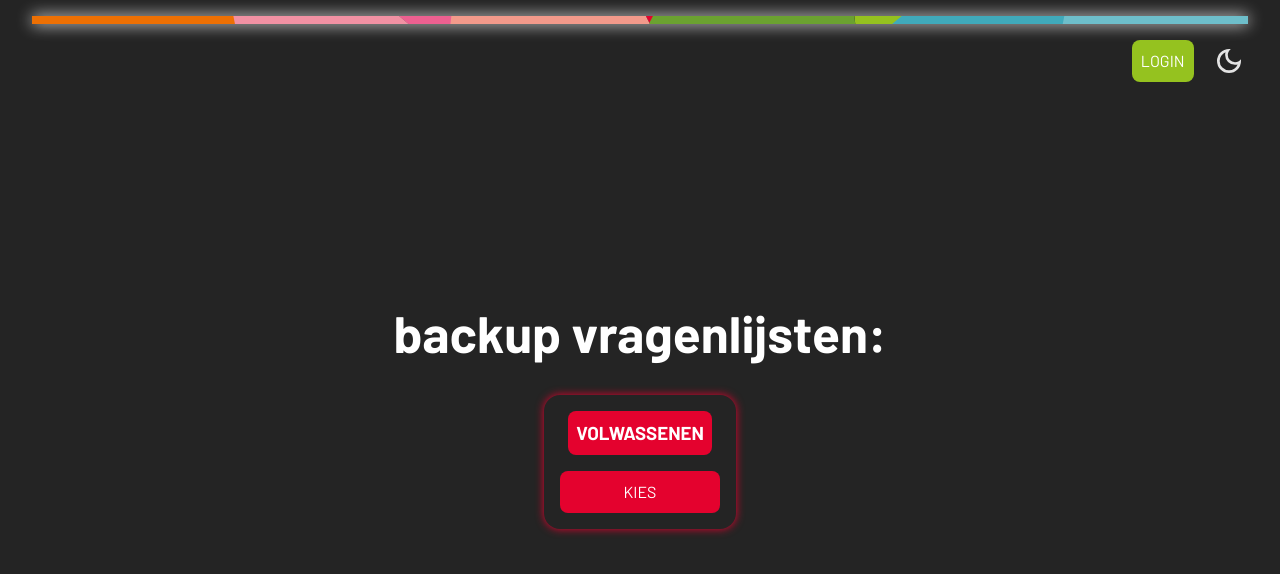
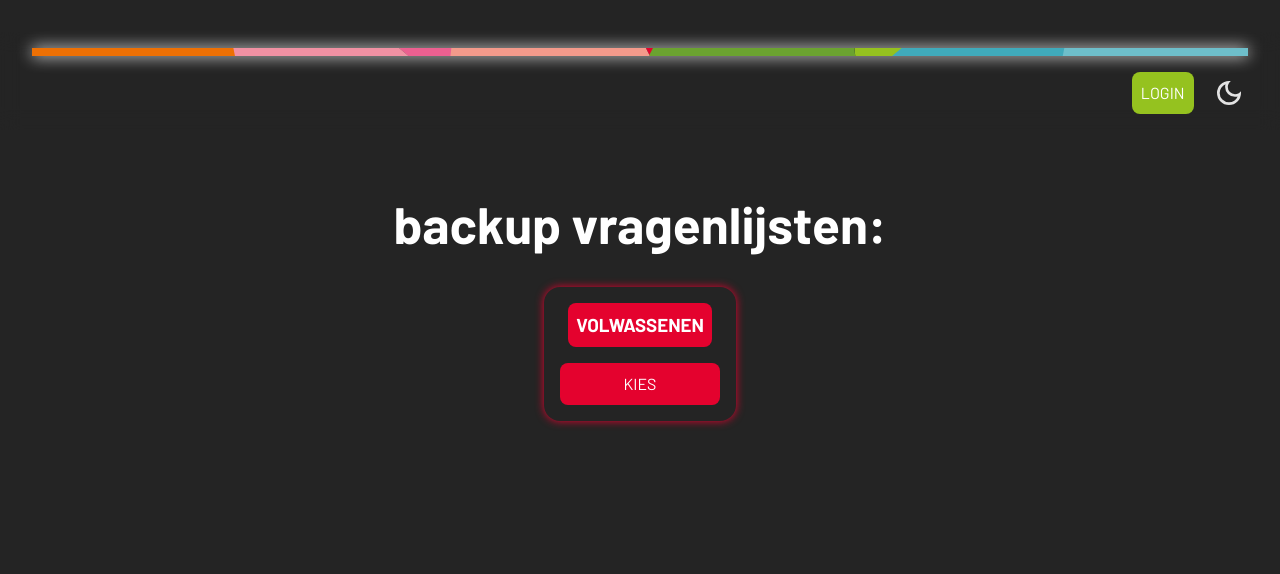
Before and after one commit to KoenMW/viviv-fe, a Svelte app: page / in a window 1280 px wide. Shown: the top 574 px of the page. Built offline with nearby package versions, Linux system fonts and the light colour scheme; no server answers.

Commit message:
style: adjust layout properties for header and main sections

```diff
--- a/src/App.svelte
+++ b/src/App.svelte
@@ -37,18 +37,21 @@
     display: flex;
     flex-direction: column;
     width: calc(100dvw - var(--margin) * 2);
+    height: calc(100dvh - var(--margin) * 2);
     align-items: center;
-    justify-content: center;
+    justify-content: flex-start;
     margin: var(--margin);
   }
 
   header {
     width: 100dvw;
-    position: fixed;
+    position: sticky;
 
     top: 0;
-    left: 0;
+
     padding: 1rem var(--margin);
+
+    margin-bottom: var(--margin);
 
     display: flex;
     flex-direction: row;
@@ -56,6 +59,8 @@
     align-items: center;
     justify-content: flex-end;
     gap: 1rem;
+
+    backdrop-filter: blur(10px);
   }
 
   .banner {
```
